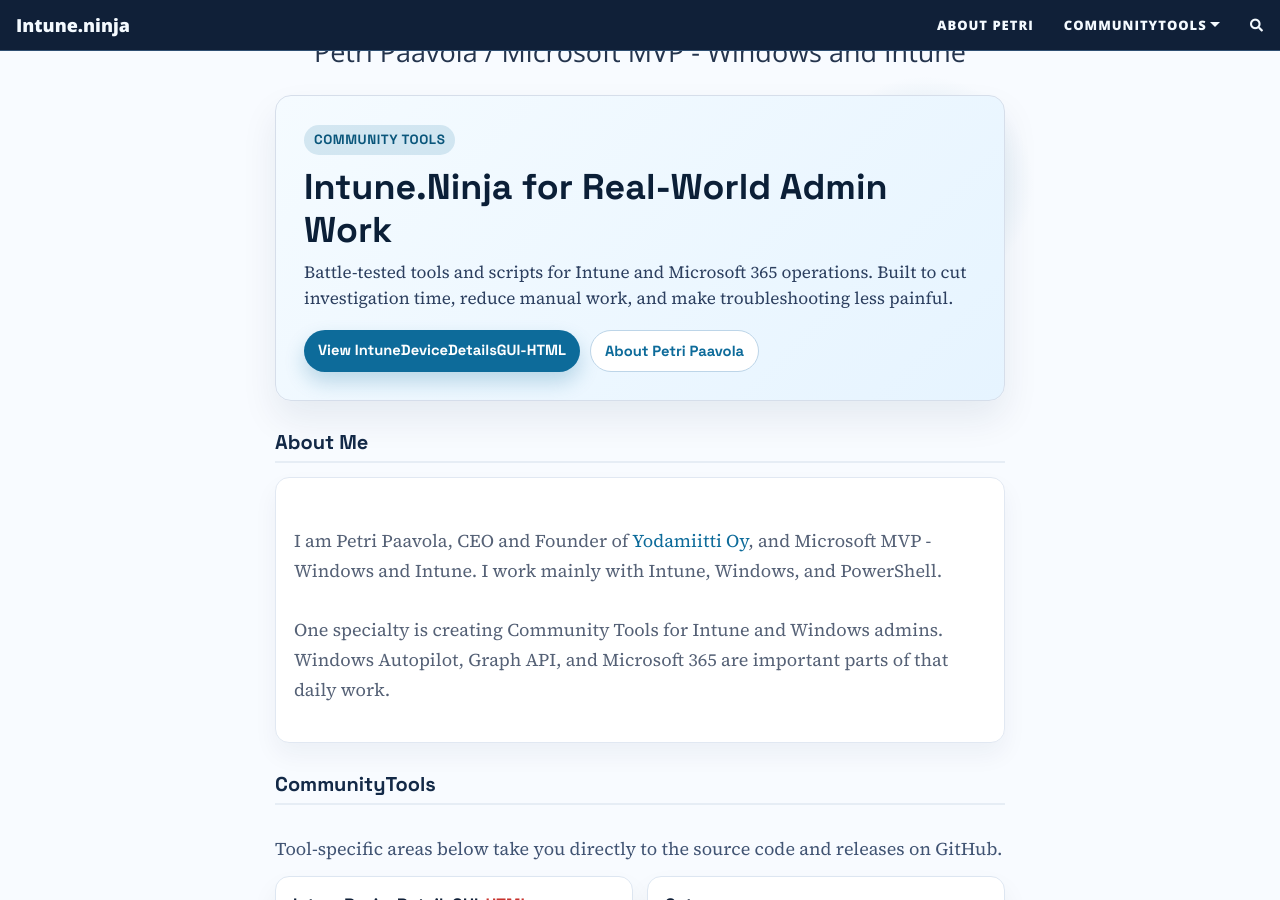
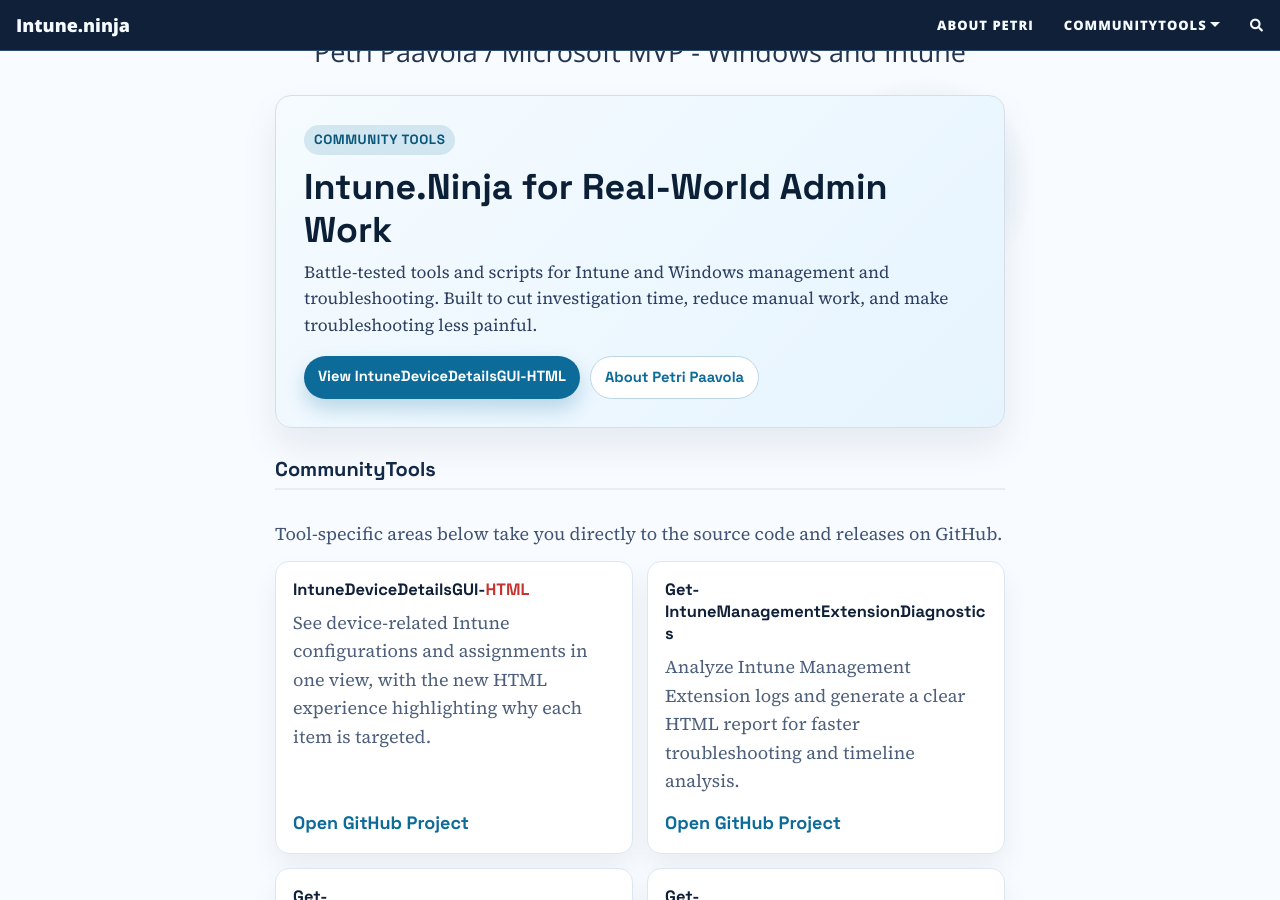
Before and after one commit to petripaavola/petripaavola.github.io, a Jekyll site: the page built from index.html, in a window 1280 px wide and 900 px high, scrolled down 217 px. Built offline with Jekyll 4.4.1, drawn with Linux system fonts in a browser that asks for light colours; nearby versions of some CDN libraries; the list of posts is cut into pages by our own code; comment, search, counter and statistics services are not loaded.

Commit message:
Rebranding Intune.Ninja landing page

```diff
--- a/index.html
+++ b/index.html
@@ -242,27 +242,13 @@
 		<span class="landing-tag">COMMUNITY TOOLS</span>
 		<h1>Intune.Ninja for Real-World Admin Work</h1>
 		<p>
-			Battle-tested tools and scripts for Intune and Microsoft 365 operations. Built to cut investigation time,
+			Battle-tested tools and scripts for Intune and Windows management and troubleshooting. Built to cut investigation time,
 			reduce manual work, and make troubleshooting less painful.
 		</p>
 		<div class="landing-actions">
 			<a class="landing-btn primary" href="https://github.com/petripaavola/IntuneDeviceDetailsGUI">View IntuneDeviceDetailsGUI-HTML</a>
 			<a class="landing-btn secondary" href="/aboutme">About Petri Paavola</a>
 		</div>
-	</section>
-
-	<h2 class="section-title">About Me</h2>
-	<section class="about-panel">
-		<p>
-			I am Petri Paavola, CEO and Founder of
-			<a href="https://www.yodamiitti.fi/en-us">Yodamiitti Oy</a>,
-			and Microsoft MVP - Windows and Intune.
-			I work mainly with Intune, Windows, and PowerShell.
-		</p>
-		<p>
-			One specialty is creating Community Tools for Intune and Windows admins.
-			Windows Autopilot, Graph API, and Microsoft 365 are important parts of that daily work.
-		</p>
 	</section>
 
 	<h2 class="section-title">CommunityTools</h2>
```
